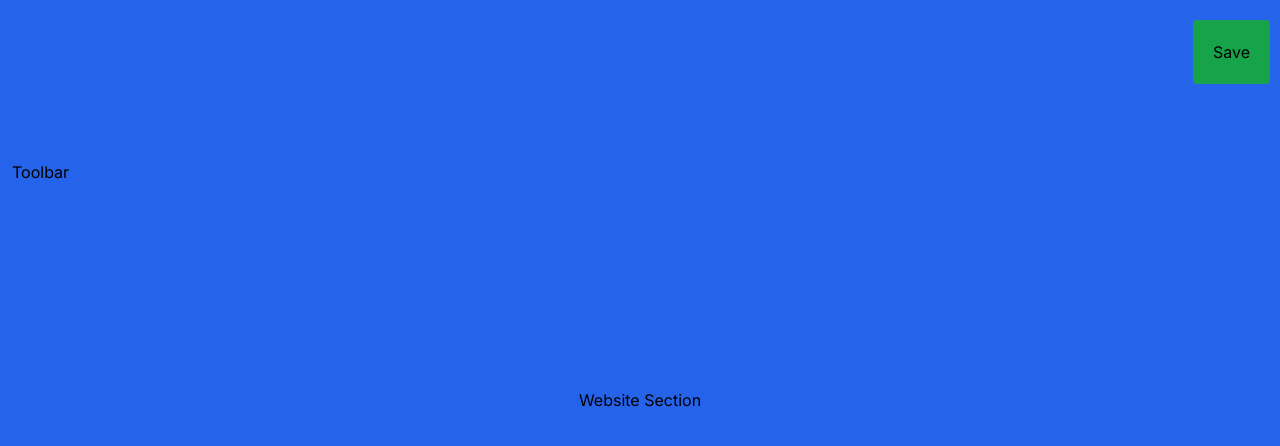
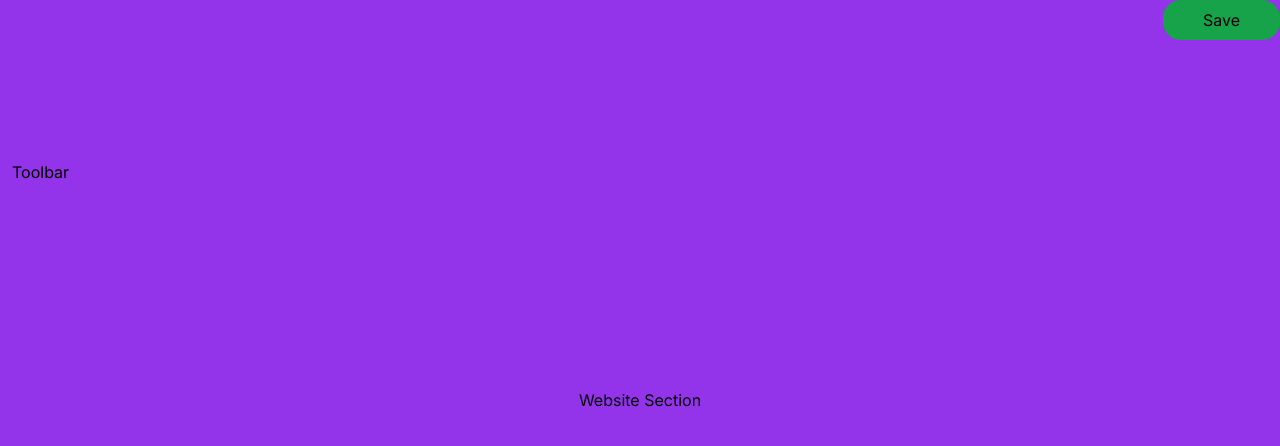
Before and after one commit to takidilmi/reactdnd, a Next.js app: page / in a window 1280 px wide. Shown: the top 446 px of the page. Built offline with nearby package versions, Linux system fonts and the light colour scheme.

Commit message:
change the styling and animation of toolbar

```diff
--- a/src/app/components/Draggable.client.js
+++ b/src/app/components/Draggable.client.js
@@ -185,9 +185,9 @@ const Draggable = () => {
   return (
     <>
       <button
-        className="fixed bg-green-600 rounded-[4px] mt-5 right-0 p-5 z-[999]"
+        className="fixed bg-green-600 rounded-[18px] right-0 py-2 px-10 z-[999]"
         onClick={saveState}
-        style={{ position: 'absolute', top: '0', right: '10px' }}
+        style={{ position: 'absolute', top: '0', right: '0' }}
       >
         Save
       </button>
@@ -199,19 +199,30 @@ const Draggable = () => {
       />
       <div className="flex w-screen h-screen">
         <motion.div
-          className="absolute top-0 overflow-hidden bottom-0 z-[10] flex justify-around pt-3 bg-red-600 w-[300px]"
+          className="absolute top-0 overflow-hidden bottom-0 z-[10] flex flex-col pt-3 bg-blue-600 w-[300px]"
           animate={isOpen ? 'open' : 'closed'}
           variants={variants}
           transition={{ duration: 0.5 }}
         >
-          <div className="flex flex-col gap-5">
+          <div className='flex flex-wrap justify-between items-center'>
             <p
+              className="bg-orange-500 w-[100px] h-[40px] rounded-[4px] flex justify-center items-center"
               id="myImage"
               draggable="true"
               onDragStart={dragStart}
             >
               Image
+            </p>{' '}
+            <p
+              className="bg-orange-500 w-[100px] h-[40px] rounded-[4px] flex justify-center items-center"
+              id="myText"
+              draggable="true"
+              onDragStart={dragStart}
+            >
+              Text
             </p>
+          </div>
+          <div className="flex flex-col gap-5">
             <div className="flex flex-col">
               <p className="text-[13px]">Size: {imageSizeIndicator}px</p>
               <input
@@ -226,13 +237,6 @@ const Draggable = () => {
               />
             </div>
           </div>
-          <p
-            id="myText"
-            draggable="true"
-            onDragStart={dragStart}
-          >
-            Text
-          </p>
         </motion.div>
         <button
           className="z-20 absolute left-3 top-40 break-words"
@@ -242,7 +246,7 @@ const Draggable = () => {
         </button>
 
         <div
-          className="flex-auto bg-blue-600 relative flex justify-center items-center queryDiv"
+          className="flex-auto bg-purple-600 relative flex justify-center items-center queryDiv"
           onDrop={drop}
           onDragOver={allowDrop}
         >
```
